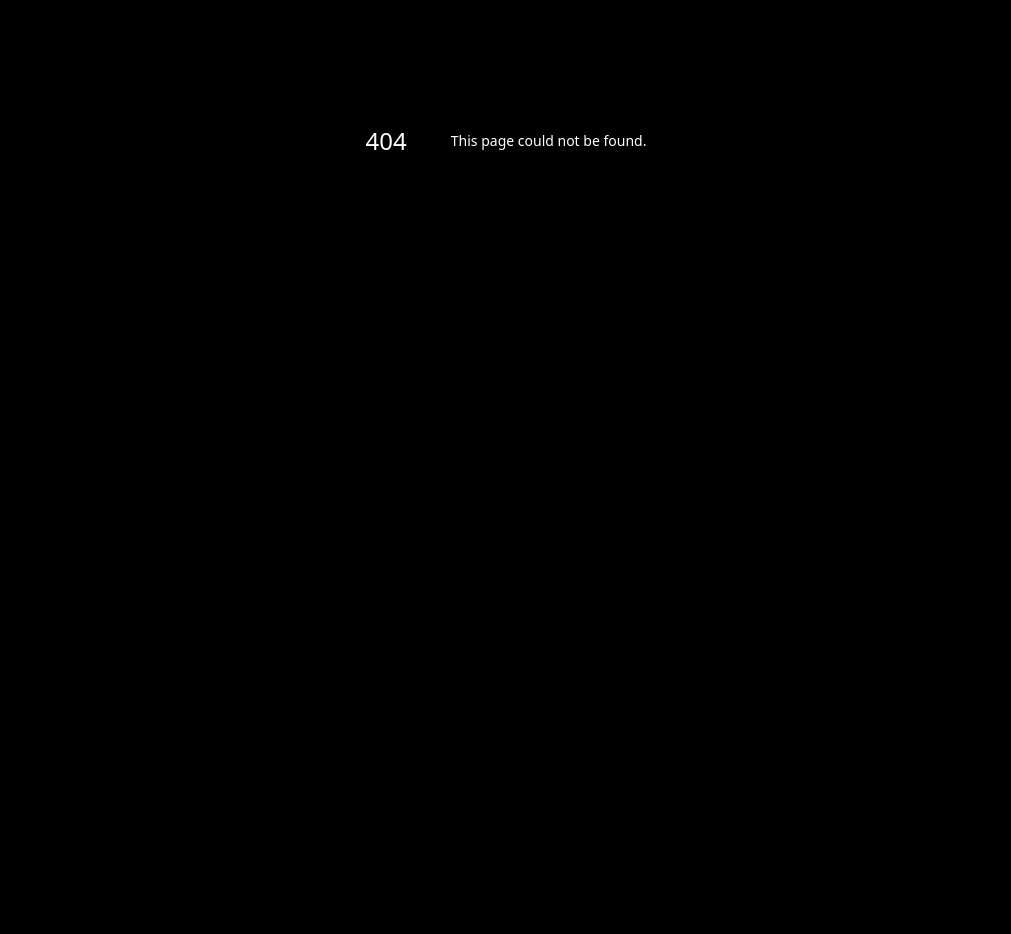
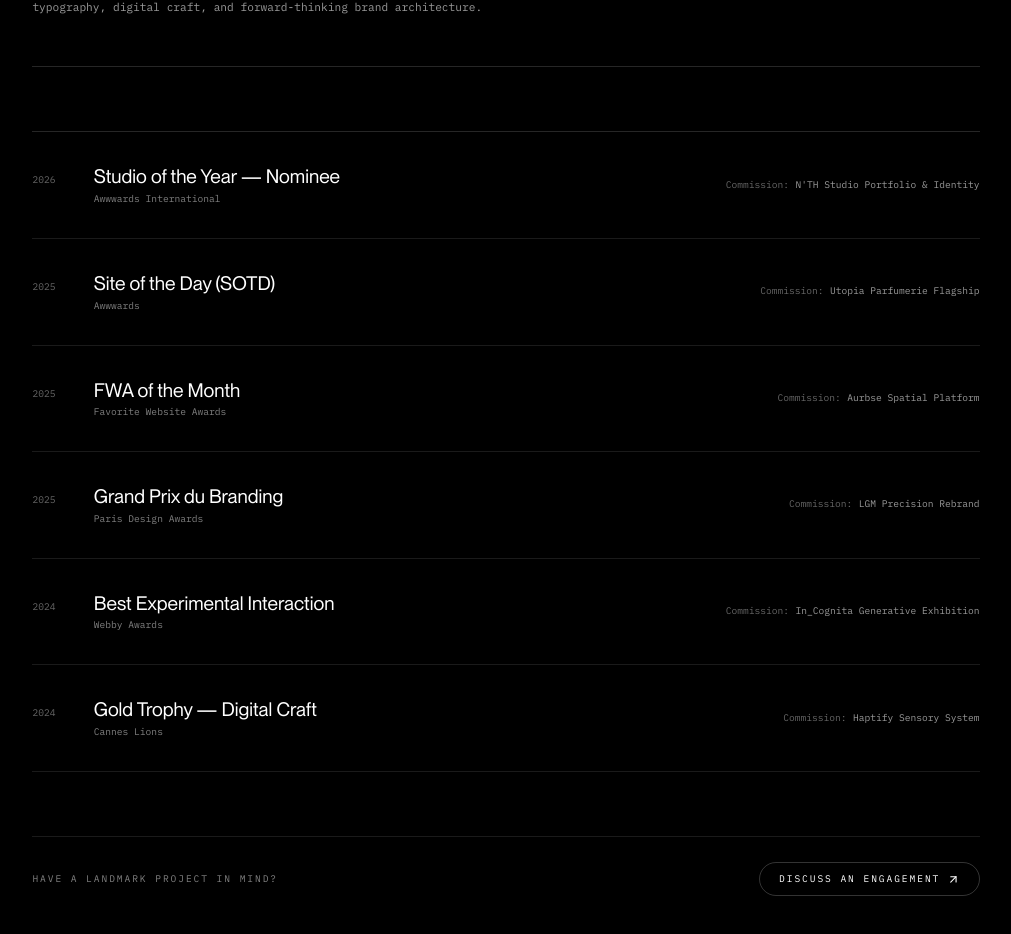
Before and after one commit to Jay-Raam/N-th, a Next.js app: page /awards in a window 1280 px wide. Before the commit this address had no page. Shown: the part 260-1194 px from the top of the page, without its empty margins (134-1145 px from the left). Before the commit the page ends 800 px from the top, so only its background shows below. Built offline with nearby package versions, Linux system fonts and the light colour scheme.

Commit message:
feat(routing): build dedicated /awards accolades archive page

```diff
--- /dev/null
+++ b/src/app/awards/page.tsx
@@ -0,0 +1,110 @@
+import Navbar from "@/components/Navbar";
+import Footer from "@/components/Footer";
+import Link from "next/link";
+import { ArrowUpRight } from "lucide-react";
+
+const HONORS = [
+  {
+    year: "2026",
+    title: "Studio of the Year &mdash; Nominee",
+    organization: "Awwwards International",
+    project: "N'TH Studio Portfolio & Identity",
+  },
+  {
+    year: "2025",
+    title: "Site of the Day (SOTD)",
+    organization: "Awwwards",
+    project: "Utopia Parfumerie Flagship",
+  },
+  {
+    year: "2025",
+    title: "FWA of the Month",
+    organization: "Favorite Website Awards",
+    project: "Aurbse Spatial Platform",
+  },
+  {
+    year: "2025",
+    title: "Grand Prix du Branding",
+    organization: "Paris Design Awards",
+    project: "LGM Precision Rebrand",
+  },
+  {
+    year: "2024",
+    title: "Best Experimental Interaction",
+    organization: "Webby Awards",
+    project: "In_Cognita Generative Exhibition",
+  },
+  {
+    year: "2024",
+    title: "Gold Trophy &mdash; Digital Craft",
+    organization: "Cannes Lions",
+    project: "Haptify Sensory System",
+  },
+];
+
+export default function AwardsPage() {
+  return (
+    <main className="min-h-screen bg-black text-white selection:bg-white selection:text-black">
+      <Navbar />
+
+      <section className="pt-36 pb-24 px-6 md:px-12 max-w-7xl mx-auto flex flex-col space-y-20">
+        {/* Header */}
+        <div className="flex flex-col space-y-6 border-b border-white/15 pb-16">
+          <span className="font-mono text-xs uppercase tracking-[0.3em] text-white/50">
+            HONORS &amp; RECOGNITION / 2024 &mdash; 2026
+          </span>
+          <h1 className="text-4xl sm:text-6xl md:text-8xl font-sans font-light tracking-tight">
+            Accolades &amp; Honors
+          </h1>
+          <p className="font-mono text-xs sm:text-sm text-white/60 max-w-2xl leading-relaxed">
+            Recognized by global design juries and cultural institutions for excellence in typography, digital craft, and forward-thinking brand architecture.
+          </p>
+        </div>
+
+        {/* Awards Table */}
+        <div className="flex flex-col border-t border-white/15">
+          {HONORS.map((honor, idx) => (
+            <div
+              key={idx}
+              className="flex flex-col md:flex-row md:items-center justify-between py-8 md:py-10 border-b border-white/10 gap-4"
+            >
+              <div className="flex items-baseline space-x-6 md:space-x-12">
+                <span className="font-mono text-xs text-white/40">{honor.year}</span>
+                <div>
+                  <h3
+                    className="text-xl sm:text-2xl font-sans font-normal"
+                    dangerouslySetInnerHTML={{ __html: honor.title }}
+                  />
+                  <p className="font-mono text-xs text-white/50 mt-1">
+                    {honor.organization}
+                  </p>
+                </div>
+              </div>
+
+              <div className="font-mono text-xs text-white/60 md:text-right">
+                <span className="text-white/40 block md:inline md:mr-2">Commission:</span>
+                <span>{honor.project}</span>
+              </div>
+            </div>
+          ))}
+        </div>
+
+        {/* Bottom CTA */}
+        <div className="pt-8 flex justify-between items-center border-t border-white/10">
+          <span className="font-mono text-xs uppercase tracking-widest text-white/50">
+            Have a landmark project in mind?
+          </span>
+          <Link
+            href="/contact"
+            className="inline-flex items-center space-x-2 px-6 py-3 border border-white/20 rounded-full font-mono text-xs uppercase tracking-widest hover:border-white hover:bg-white hover:text-black transition-all"
+          >
+            <span>DISCUSS AN ENGAGEMENT</span>
+            <ArrowUpRight className="w-4 h-4" />
+          </Link>
+        </div>
+      </section>
+
+      <Footer />
+    </main>
+  );
+}
```
